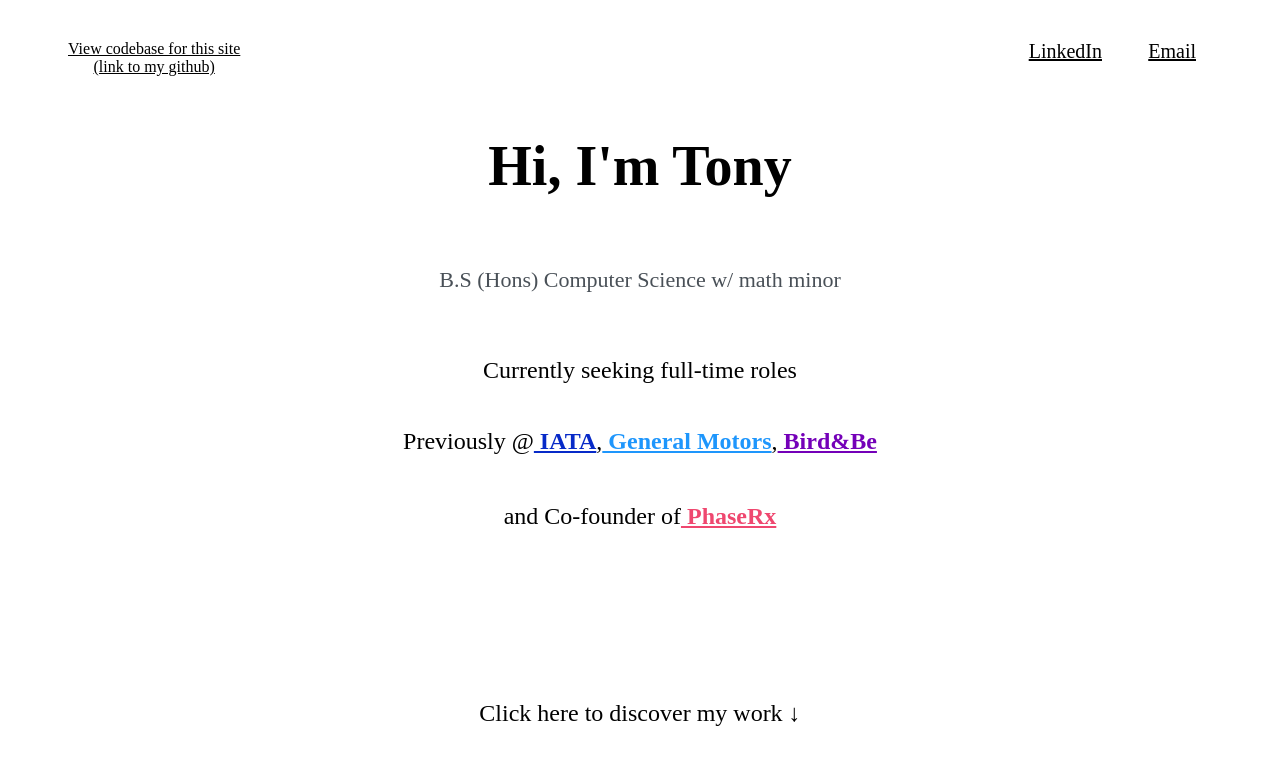
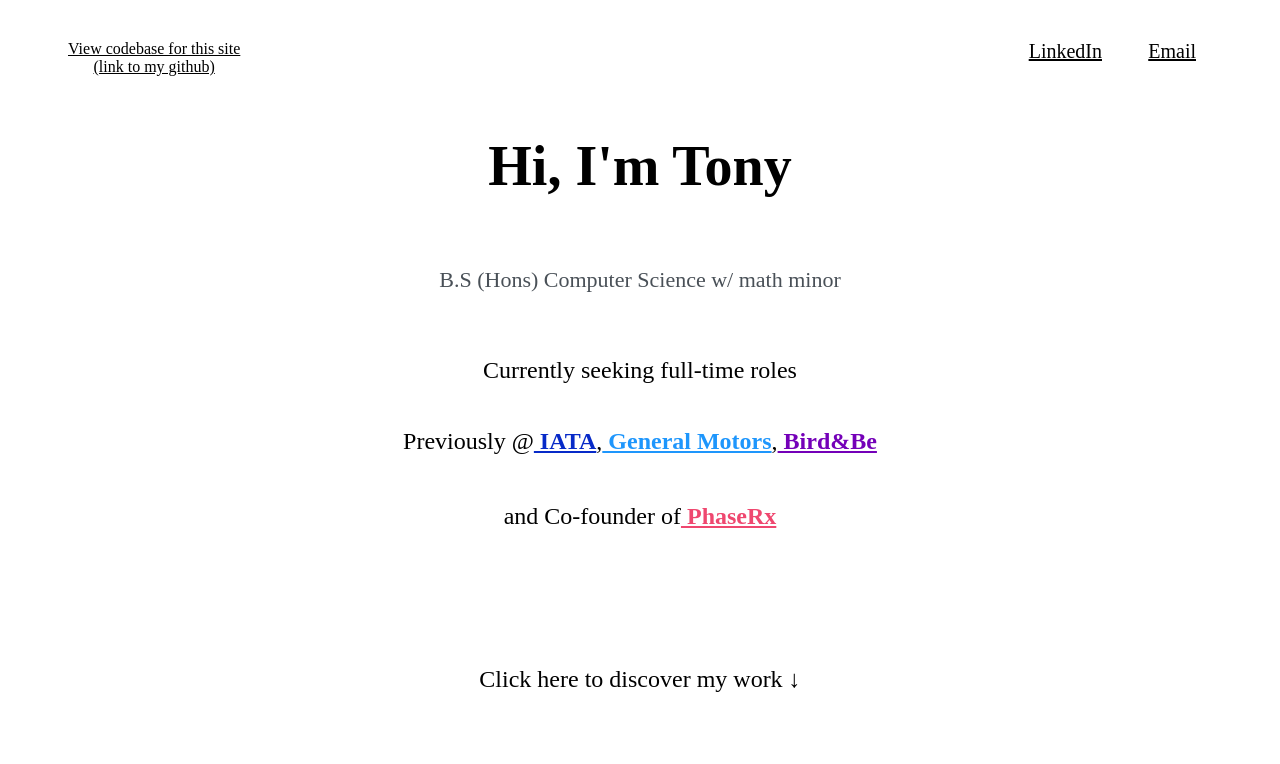
Before and after one commit to doeyeon/tony-profile, a Next.js app: page / in a window 1280 px wide. Shown: the top 764 px of the page. Built offline with nearby package versions, Linux system fonts and the light colour scheme.

Commit message:
add case study link

```diff
--- a/pages/index.tsx
+++ b/pages/index.tsx
@@ -115,7 +115,7 @@ const ButtonContainer = styled.div`
   display: flex;
   justify-content: center;
   align-items: center;
-  margin: 50px 0;
+  margin: 2vh 0;
 `;
 
 const ImageContainer = styled.div`
@@ -267,6 +267,13 @@ function ExperienceCard({ experience }: { experience: ProfessionalExperience })
               <span style={{ fontWeight: 'bold', color: '#4361ee' }}>Key Skills: </span>
               {experience.skills}
             </h3>
+            {
+              experience.company == 'PhaseRx' && (
+                <ButtonContainer>
+                  <a style={{ fontWeight: 600, fontSize: 18, color: 'black', marginRight: 30 }} href="https://phaserx-casestudy.notion.site/Changing-Prescription-Management-With-A-Dropbox-d215f8f2574046f0bd8eb2ef57a0a1e0?pvs=4" target="_blank" rel="noopener noreferrer">Click to see case study</a>
+                </ButtonContainer>
+              )
+            }
 
             <h3 style={{ fontWeight: 'bold', fontSize: 18, color: '#4361ee', marginBottom: 10 }}>
               {experience.summary_title}
```
